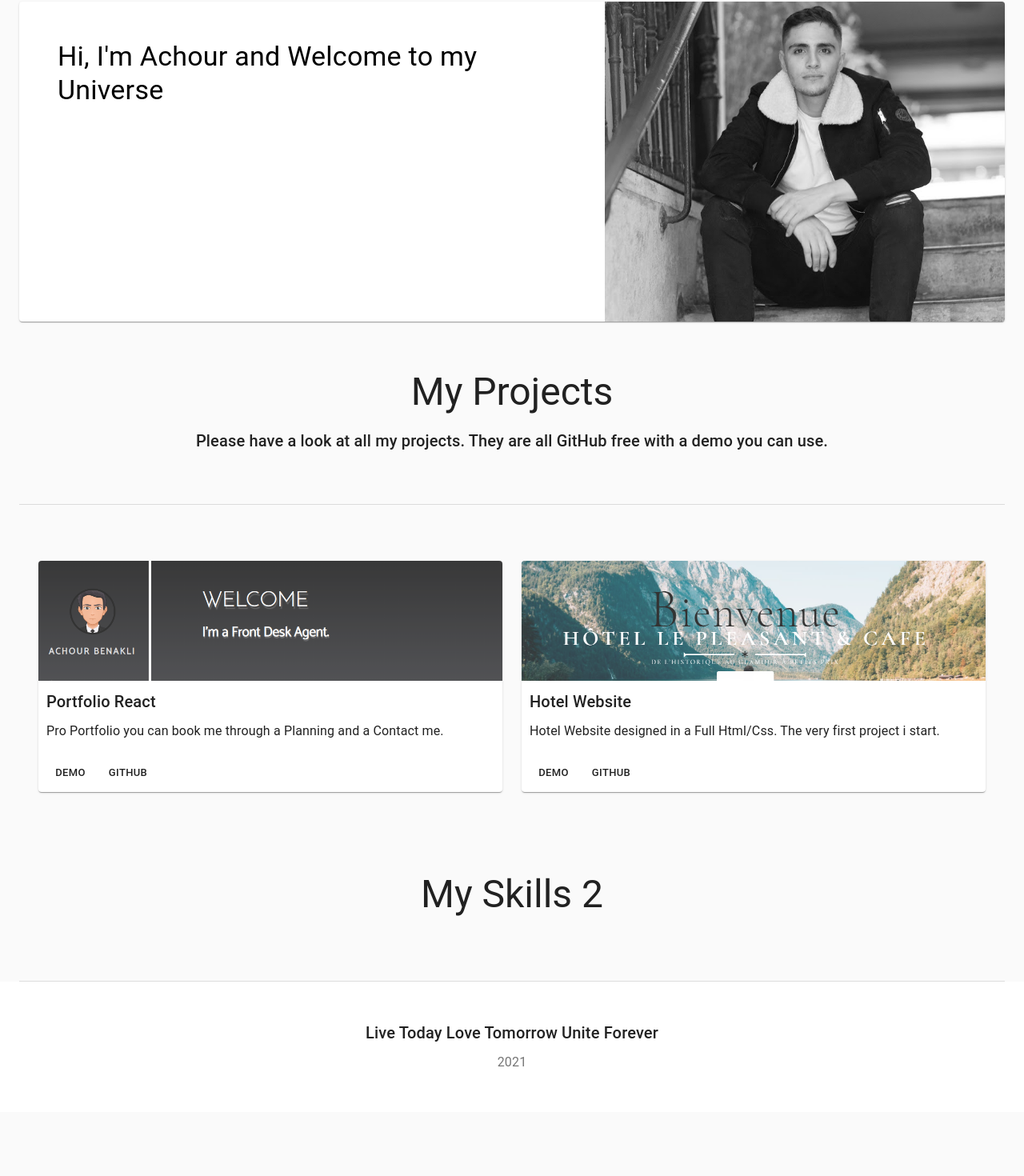
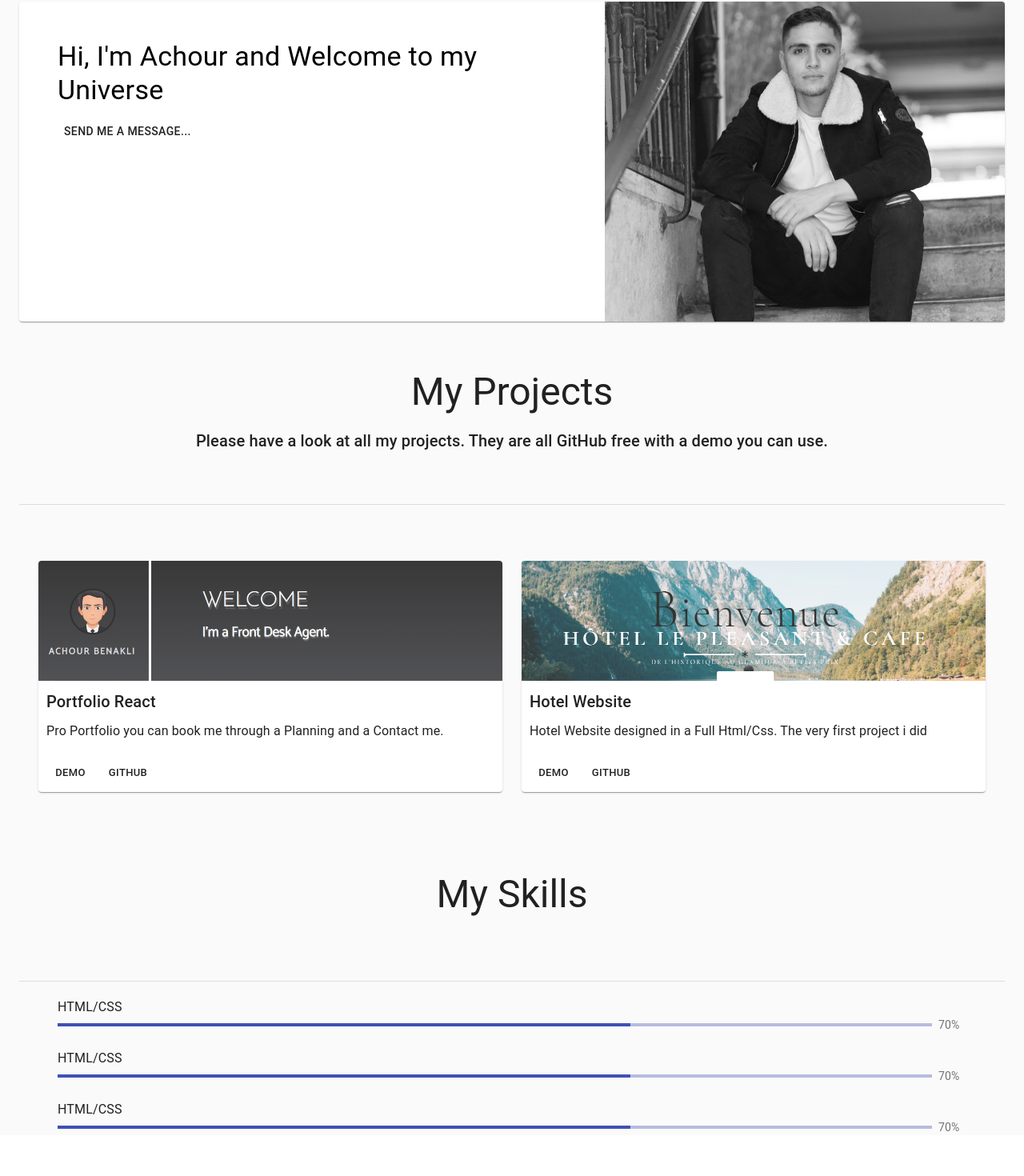
Before and after one commit to AchourBenakli/BlogAchourBenakli, a React (Create React App) app in the folder client/: page / in a window 1280 px wide. Shown: the part 102-1572 px from the top of the page at 80% size. Before the commit the page ends 1492 px from the top, so only its background shows below. Built offline with nearby package versions, Linux system fonts and the light colour scheme.

Commit message:
update Linear

```diff
--- a/client/src/App.js
+++ b/client/src/App.js
@@ -16,7 +16,7 @@ const blogPosts = [
   {
     title: 'Hotel Website',
     description:
-      'Hotel Website designed in a Full Html/Css. The very first project i start.',
+      'Hotel Website designed in a Full Html/Css. The very first project i did',
   },
   // {
   //   title: 'Blog (React and Material UI)',
@@ -43,5 +43,4 @@ const App = () => {
     </>
   );
 }
-
 export default App;
--- a/client/src/Header.js
+++ b/client/src/Header.js
@@ -1,4 +1,4 @@
-import { Button, Drawer, Grid, IconButton, Link, List, ListItem, Paper, Toolbar, Typography } from "@material-ui/core";
+import { Button, Drawer, Grid, IconButton, List, ListItem, Paper, Toolbar, Typography } from "@material-ui/core";
 import { makeStyles } from '@material-ui/core/styles';
 import ChevronRightIcon from '@material-ui/icons/ChevronRight';
 import FacebookIcon from '@material-ui/icons/Facebook';
@@ -32,7 +32,6 @@ const useStyles = makeStyles((theme) => ({
     color: 'black',
     flexGrow: 1,
     padding: '0px',
-    margin: '0px 15px 0px 70px',
     fontSize: '40px'
   },
   title: {
@@ -75,8 +74,9 @@ const useStyles = makeStyles((theme) => ({
     color: 'black',
     cursor: 'pointer'
   },
-  link: {
-    display: 'none'
+  button: {
+    alignContent: 'left',
+    backgroundColor: 'red'
   }
 }));
 
@@ -99,8 +99,8 @@ export default function Header(props) {
         <Button >Home</Button>
         <Button >Projects</Button>
         <Button >Skills</Button>
-        <Button>Contact</Button>
-        <Typography variant='h3' align="center" className={classes.typography} >
+        <Button >Hobbies</Button>
+        <Typography variant='h3' className={classes.typography} align='center'>
           {title}
         </Typography >
         <IconButton className={classes.iconButton} onClick={handleClick}>
@@ -128,7 +128,6 @@ export default function Header(props) {
       </Toolbar>
 
 
-
       <Paper className={classes.main} style={{
         backgroundImage: `url(${process.env.PUBLIC_URL + '/assets/Achour.jpg'})`
       }} >
@@ -137,12 +136,12 @@ export default function Header(props) {
             <Typography className={classes.typoTitle} component="h1" variant="h4" color="inherit" gutterBottom>
               Hi, I'm Achour and Welcome to my Universe
             </Typography>
+          </Grid>
 
-          </Grid>
-          <Link className={classes.link} variant="subtitle2" color="inherit" href="#" onClick={() => {
+          <Button className={classes.link} aling="center" onClick={() => {
             alert('Hello World')
           }}>
-            Send me a Message...</Link>
+            Send me a Message...</Button>
         </div>
       </Paper>
     </>
--- a/client/src/Skills.js
+++ b/client/src/Skills.js
@@ -1,6 +1,27 @@
-import { Toolbar, Typography } from '@material-ui/core';
+import { Box, Container, LinearProgress, Toolbar, Typography } from '@material-ui/core';
 import { makeStyles } from '@material-ui/core/styles';
-import React from 'react';
+import React, { useState } from 'react';
+
+function LinearProgressWithLabel(props) {
+  return (
+    <Container style={{ marginTop: '20px' }}>
+      <Typography component='h6'>
+        HTML/CSS
+      </Typography>
+      <Box display="flex" alignItems="center">
+        <Box width="100%" mr={1}>
+          <LinearProgress variant="determinate" {...props} />
+        </Box>
+        <Box minWidth={35}>
+          <Typography variant="body2" color="textSecondary">{`${Math.round(
+            props.value,
+          )}%`}</Typography>
+        </Box>
+      </Box>
+    </Container>
+  );
+}
+
 
 const useStyles = makeStyles((theme) => ({
   root: {
@@ -9,22 +30,59 @@ const useStyles = makeStyles((theme) => ({
   toolbar: {
     borderBottom: `1px solid ${theme.palette.divider}`,
   },
+  rootLinear: {
+    width: '100£%'
+  }
 }));
 
 export default function Skills() {
   const classes = useStyles();
+
+  const [progress, setProgress] = useState(0);
+  React.useEffect(() => {
+    const timer = setInterval(() => {
+      setProgress((prevProgress) => (prevProgress >= 80 ? 10 : prevProgress + 10));
+    }, 800);
+    return () => {
+      clearInterval(timer);
+    };
+  }, []);
+  const [progress1, setProgress1] = useState(0);
+  React.useEffect(() => {
+    const timer = setInterval(() => {
+      setProgress1((prevProgress) => (prevProgress >= 80 ? 10 : prevProgress + 10));
+    }, 800);
+    return () => {
+      clearInterval(timer);
+    };
+  }, []);
+  const [progress2, setProgress2] = useState(0);
+  React.useEffect(() => {
+    const timer = setInterval(() => {
+      setProgress2((prevProgress) => (prevProgress >= 80 ? 10 : prevProgress + 10));
+    }, 800);
+    return () => {
+      clearInterval(timer);
+    };
+  }, []);
+
+
   return (
     <>
       <div className={classes.root}>
         <Typography component="h1" variant="h3" align="center" className={classes.color} gutterBottom>
-          My Skills 2
+          My Skills
         </Typography>
       </div>
       <Toolbar style={{ marginTop: '"0px' }} className={classes.toolbar} ></Toolbar>
 
-
-
-
+      <Container>
+        <div className={classes.rootLinear}>
+          <LinearProgressWithLabel value={progress} />
+          <LinearProgressWithLabel value={progress1} />
+          <LinearProgressWithLabel value={progress2} />
+        </div>
+      </Container>
     </>
   );
 }
```
Also changed, not shown: 1 other file (tests, documents, lock files or other folders).
